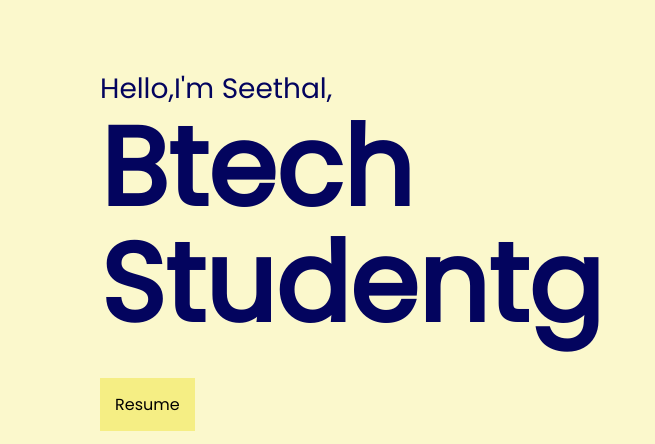
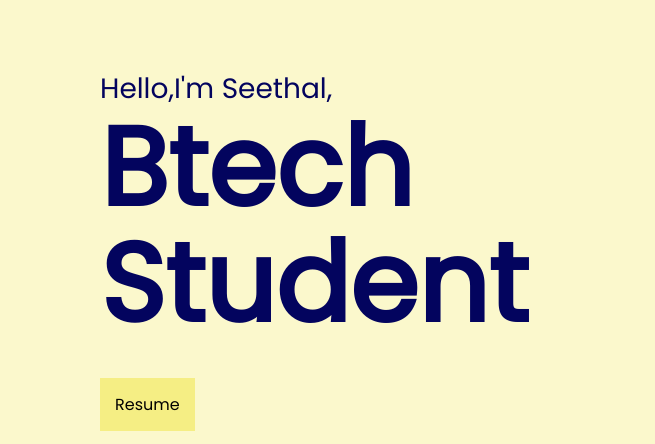
Before and after one commit to Seethal19/portfolio, a plain HTML site: page index.html in a window 1280 px wide. Shown: the part 117-561 px from the top of the page, 0-655 px from the left. Drawn offline with Linux system fonts and the light colour scheme.

Commit message:
Update index.html

```diff
--- a/index.html
+++ b/index.html
@@ -26,7 +26,7 @@
     <section id="home">
             <div class="home_left">
               <div class="hello">Hello,I'm Seethal,</div>
-              <div class="web_designer">Btech<br> Studentg</div>
+              <div class="web_designer">Btech<br> Student</div>
               <div class="resume"><a href="">Resume</a></div>
             </div>
             <div class="home_right"><img class="profile" src="img.JPG" alt="Seethal's image" width="500px">
```
